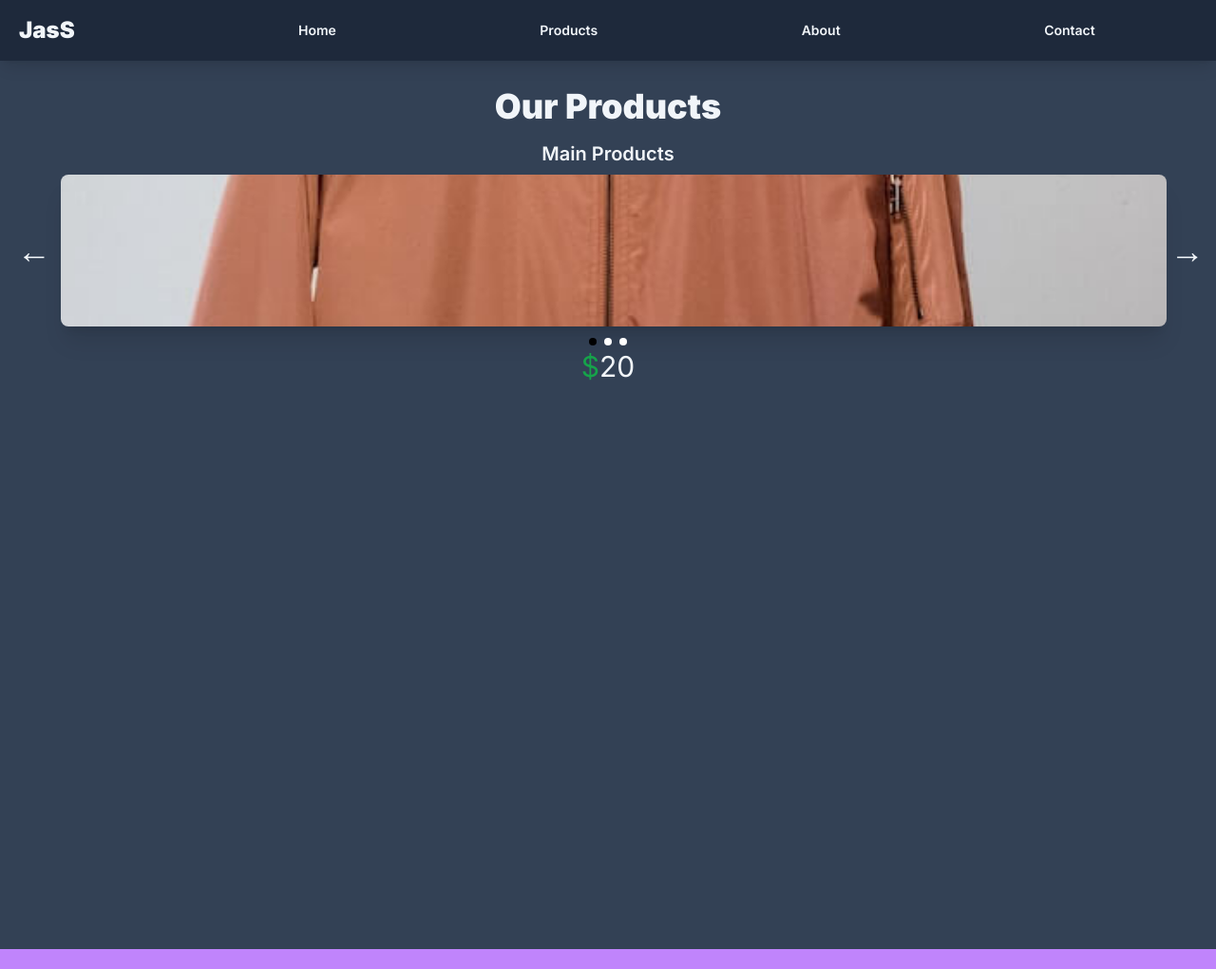
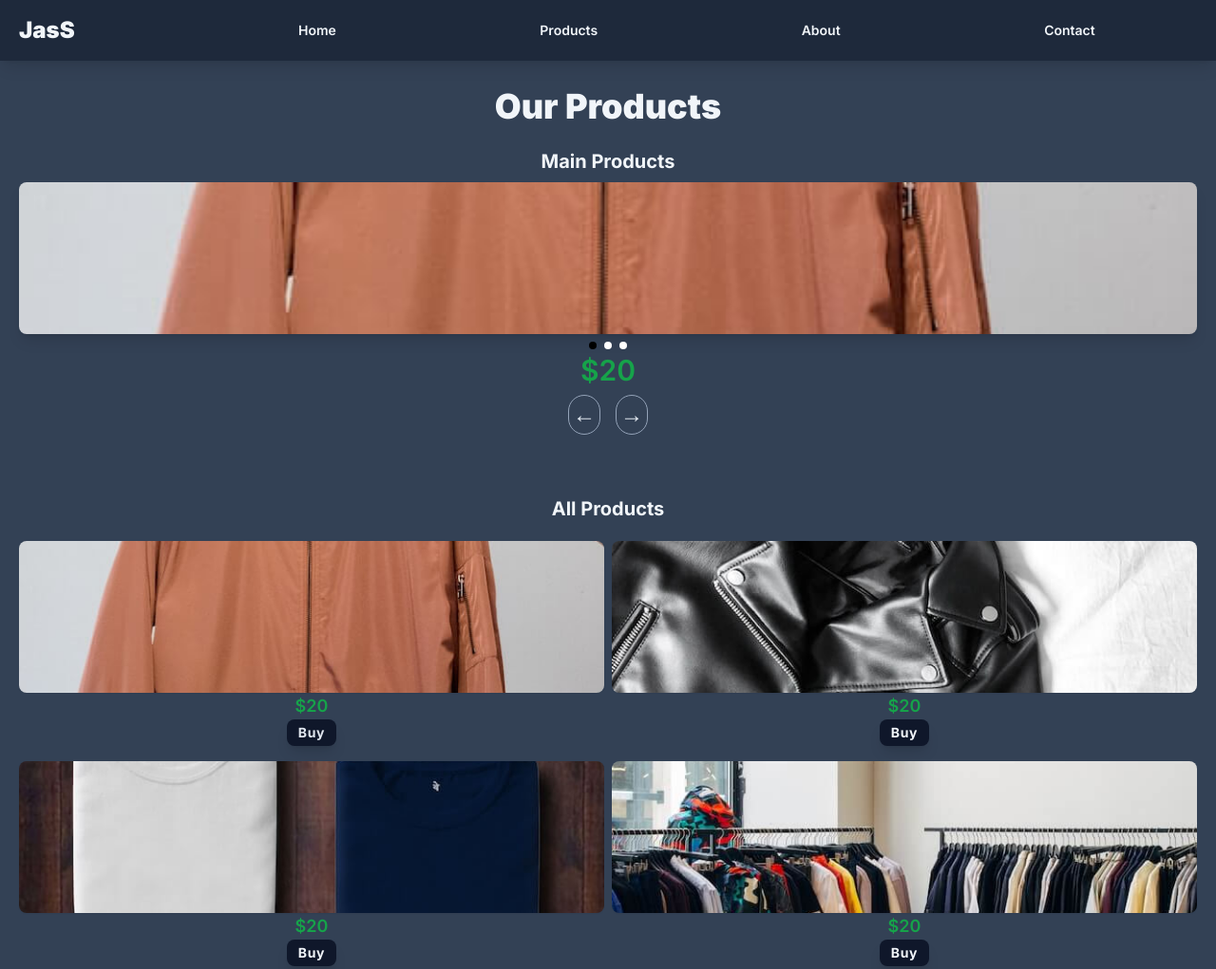
Before and after one commit to WilbertFE/Jaaz, a website: page index.html in a window 1280 px wide. Shown: the top 1021 px of the page at 95% size. Drawn offline with Linux system fonts and the light colour scheme.

Commit message:
bagian section products selesai

```diff
--- a/index.html
+++ b/index.html
@@ -11,17 +11,17 @@
 </head>
 <body class="sm:bg-red-400 md:bg-green-400 lg:bg-purple-400">
 
-    <div id="container" class="container font-Inter bg-slate-700 mx-auto overflow-hidden min-h-[1000px]">
+    <div id="container" class="container font-Inter bg-slate-700 mx-auto overflow-hidden min-h-[1500px]">
 
-        <div id="navbar" class="fixed top-0 left-0 right-0 px-5 py-4 bg-slate-800 text-slate-100 flex items-center shadow-lg">
-            <h1 id="judul" class="text-2xl font-black flex-1 sm:flex-none pr-32 z-10">JasS</h1>
+        <div id="navbar" class="fixed top-0 left-0 right-0 px-5 py-4 bg-slate-800 flex items-center shadow-lg">
+            <h1 id="judul" class="text-2xl font-black flex-1 sm:flex-none pr-32 z-10 text-slate-100">JasS</h1>
             <div id="navigasi" class="transition-all duration-1000 opacity-0 font-semibold flex absolute top-0 -right-full h-screen w-4/5 bg-slate-800 flex-col items-center justify-evenly sm:static sm:w-auto sm:h-auto sm:bg-transparent sm:flex-1 sm:justify-around sm:flex-row sm:text-sm sm:opacity-100 sm:transition-none">
-                <h2><a href="#">Home</a></h2>
-                <h2><a href="#">Products</a></h2>
-                <h2><a href="#">About</a></h2>
-                <h2><a href="#">Contact</a></h2>
+                <h2><a href="#" class="text-slate-100">Home</a></h2>
+                <h2><a href="#" class="text-slate-100">Products</a></h2>
+                <h2><a href="#" class="text-slate-100">About</a></h2>
+                <h2><a href="#" class="text-slate-100">Contact</a></h2>
             </div>
-            <div id="menu-toggle" class="flex flex-col justify-between h-5 sm:hidden z-10">
+            <div id="menu-toggle" class="flex flex-col justify-between h-5 sm:hidden z-10 hover:cursor-pointer">
                 <span class="toggle-span origin-top-left spans bg-slate-200"></span>
                 <span class="toggle-span spans bg-slate-200"></span>
                 <span class="toggle-span origin-bottom-left spans bg-slate-200"></span>
@@ -29,35 +29,39 @@
         </div>
 
         <!--  -->
-        <div id="home" class="w-full text-slate-100 capitalize">
+        <div id="home" class="w-full">
             <div id="bg-container" class="w-full h-screen bg-cover bg-center sm:hidden" style="background-image: url(assets/img/1.jpg);">
                 <div class="w-full h-full bg-gradient-to-b from-black/30 from-100%">
                     <div class="w-full p-5 h-full flex flex-col justify-center">
-                        <h1 class="mt-28 text-3xl font-bold text-center">Enhance your look with our latest jackets</h1>
+                        <h1 class="mt-28 text-3xl font-bold text-center text-slate-100">Enhance your look with our latest jackets</h1>
                         <h2 class="text-sm text-center lowercase font-semibold text-slate-300 tracking-tighter">suitable for city adventures</h2>
-                        <button class="px-4 py-2 bg-slate-800 mx-auto block rounded-lg shadow-lg tracking-wider font-bold mt-4 hover:bg-slate-900">Check</button>
+                        <button class="px-4 py-2 bg-slate-800 mx-auto block rounded-lg shadow-lg tracking-wider font-bold mt-4 text-slate-100 hover:bg-slate-900">Check</button>
                     </div>
                 </div>
             </div>
         </div>
         <!--  -->
-        <div id="products" class="w-full text-slate-100 capitalize text-center mt-20 p-3">
-            <h1 class="text-4xl font-black mb-4">Our Products</h1>
-            <div>
-                <h1 class="text-xl font-semibold mb-2">Main Products</h1>
-                <div class="flex items-center">
-                    <div class="w-12 text-4xl cursor-pointer mr-1">&#8592;</div>
-                    <div class="h-40 bg-red-200 flex-1 rounded-lg shadow-xl bg-cover bg-center" style="background-image: url(assets/img/2.jpg);"></div>
-                    <div class="max-w-12 text-4xl cursor-pointer ml-1"> &#8594;</div>
-                </div>
-                <div class="flex justify-center mt-2 flex-wrap">
-                    <div class="w-2 h-2 bg-black rounded-full m-1"></div>
-                    <div class="w-2 h-2 bg-white rounded-full m-1"></div>
-                    <div class="w-2 h-2 bg-white rounded-full m-1"></div>
-                    <div class="w-full text-3xl"><span class="text-green-600">$</span>20</div>
+        <div id="products" class="w-full text-center mt-20 p-3">
+            <h1 class="text-4xl font-black mb-4 text-slate-100">Our Products</h1>
+            <div class="w-full p-2">
+                <h1 class="text-xl font-bold mb-2 w-full text-slate-100">Main Products</h1>
+                <img src="assets/img/2.jpg" alt="" class="w-full h-40 rounded-lg shadow-lg mb-1 object-cover object-center block" loading="lazy">
+                <div class="w-full flex justify-center"><span class="block w-2 h-2 bg-black rounded-full m-1"></span><span class="block w-2 h-2 bg-white rounded-full m-1"></span><span class="block w-2 h-2 bg-white rounded-full m-1"></span></div>
+                <h2 class="text-green-600 text-3xl font-semibold">$20</h2>
+                <div class="w-full flex justify-center"><span class="block text-2xl m-2 rounded-full border border-slate-400 p-1 cursor-pointer text-slate-200">&#8592;</span><span class="block text-2xl m-2 p-1 border border-slate-400 rounded-full cursor-pointer text-slate-200">&#8594;</span></div>
+            </div>
+            <div class="w-full mt-10 p-2">
+                <h1 class="text-slate-100 font-bold text-xl">All Products</h1>
+                <div class="w-full grid grid-cols-2 gap-x-2 gap-y-4 mt-5">
+                    <div class="w-full"><img src="assets/img/2.jpg" alt="Brown Jacket JPG" loading="lazy" class="w-full h-40 object-cover object-center rounded-lg shadow-sm"><h1 class="text-lg font-semibold text-green-600">$20</h1><button class="px-3 py-1 bg-slate-900 text-slate-200 rounded-lg shadow-lg font-bold tracking-wider text-sm hover:bg-slate-800 hover:cursor-pointer">Buy</button></div>
+                    <div class="w-full"><img src="assets/img/3.jpg" alt="Black Jacket JPG" loading="lazy" class="w-full h-40 object-cover object-center rounded-lg shadow-sm"><h1 class="text-lg font-semibold text-green-600">$20</h1><button class="px-3 py-1 bg-slate-900 text-slate-100 rounded-lg shadow-lg font-bold tracking-wider text-sm hover:bg-slate-800 hover:cursor-pointer">Buy</button></div>
+                    <div class="w-full"><img src="assets/img/4.jpg" alt="T-shirt JPG" loading="lazy" class="w-full h-40 object-cover object-center rounded-lg shadow-sm"><h1 class="text-lg font-semibold text-green-600">$20</h1><button class="px-3 py-1 bg-slate-900 text-slate-100 rounded-lg shadow-lg font-bold tracking-wider text-sm hover:bg-slate-800 hover:cursor-pointer">Buy</button></div>
+                    <div class="w-full"><img src="assets/img/5.jpg" alt="T-shirt JPG" loading="lazy" class="w-full h-40 object-cover object-center rounded-lg shadow-sm"><h1 class="text-lg font-semibold text-green-600">$20</h1><button class="px-3 py-1 bg-slate-900 text-slate-100 rounded-lg shadow-lg font-bold tracking-wider text-sm hover:bg-slate-800 hover:cursor-pointer">Buy</button></div>
                 </div>
             </div>
         </div>
+        <!--  -->
+
     </div>
 
     <div class="mb-96"></div>
```
Also changed, not shown: assets/img/5.jpg (renamed from assets/img/charlesdeluvio-_4K7BwaHUGc-unsplash.jpg), assets/img/6.jpg (renamed from assets/img/dmitry-spravko-2cmLR_I_hn0-unsplash.jpg), assets/img/7.jpg (renamed from assets/img/gabriel-arancibia-wYvCXc-xUTg-unsplash.jpg), assets/img/8.jpg (renamed from assets/img/mike-san-RaBNnLKOabQ-unsplash.jpg), css/main.css.
